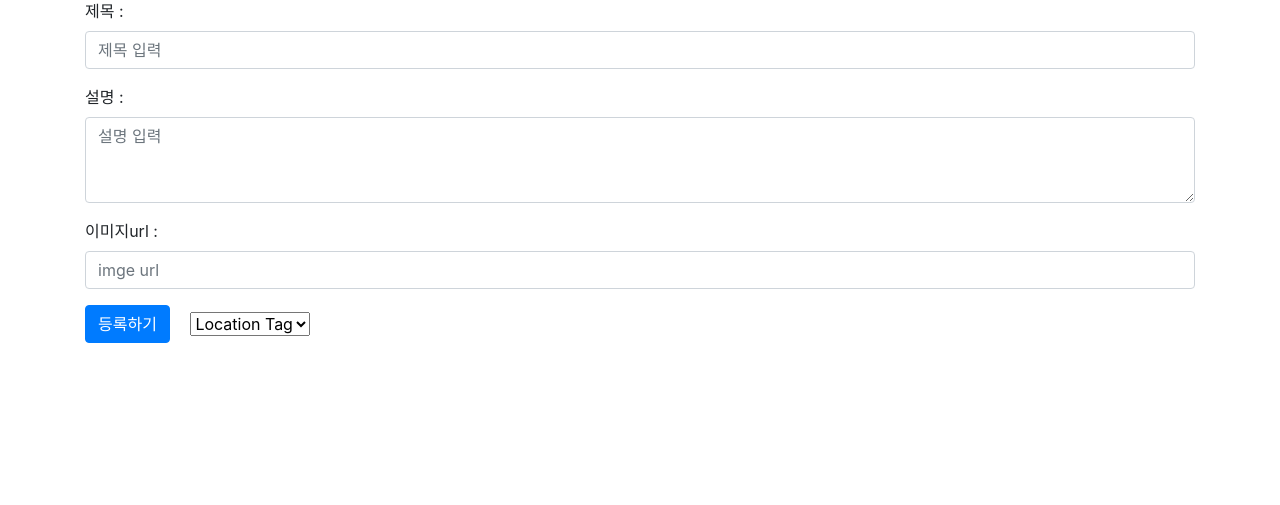
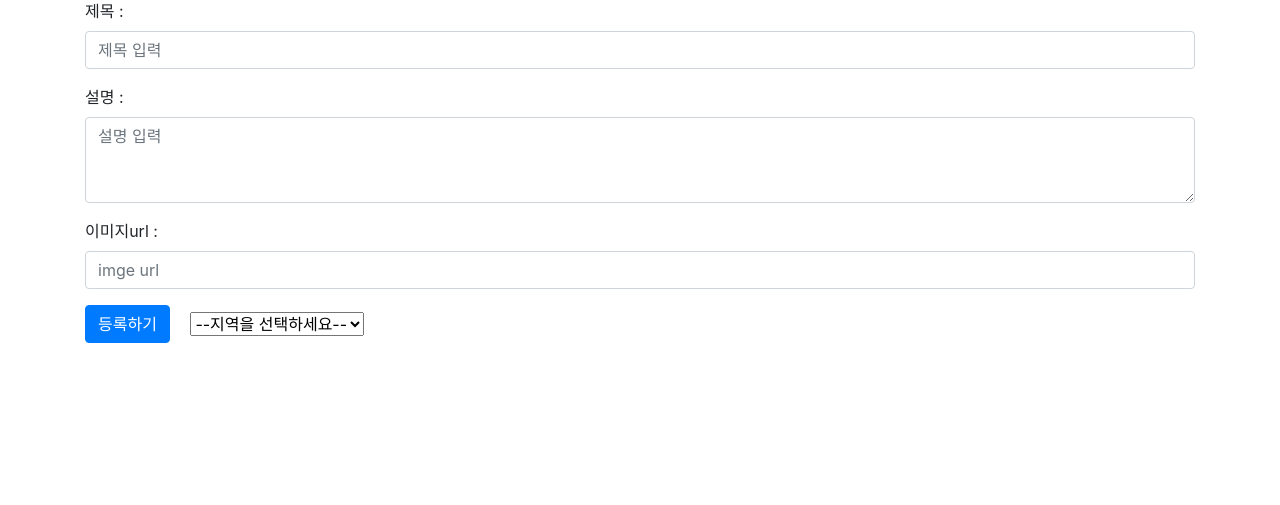
Before and after one commit to hanghae-team2/travel-log, a Flask app: template templates/registration.html in a window 1280 px wide. Shown: the part 151-656 px from the top of the page. Run offline with Flask 3, Linux system fonts and the light colour scheme; the template is opened without the code that fills it, so the values that code supplies are empty; some libraries are stand-ins or nearby versions.

Commit message:
Fix location dropdown issue

```diff
--- a/templates/registration.html
+++ b/templates/registration.html
@@ -90,9 +90,12 @@
             name="location"
             class="form-select"
             aria-label="Default select example"
+            required
           >
             <div class="dropdown-menu">
-              <option class="dropdown-item" href="#">Location Tag</option>
+              <option class="dropdown-item" value="">
+                --지역을 선택하세요--
+              </option>
               <option class="dropdown-item" href="#">서울특별시</option>
               <option class="dropdown-item" href="#">대전광역시</option>
               <option class="dropdown-item" href="#">대구광역시</option>
```
Also changed, not shown: database.db.
